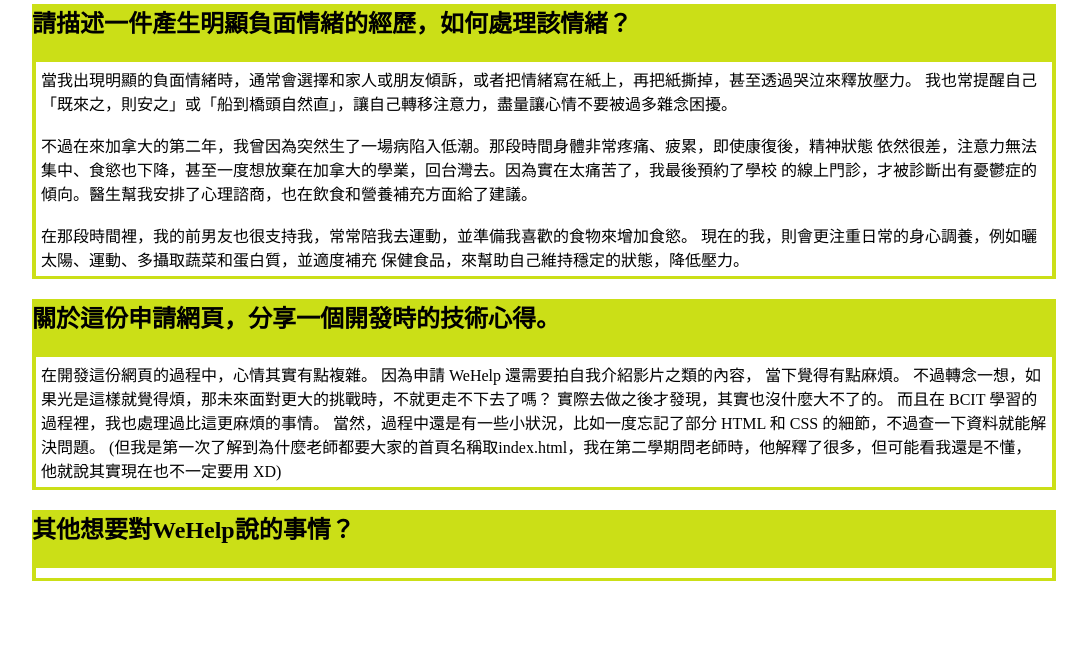
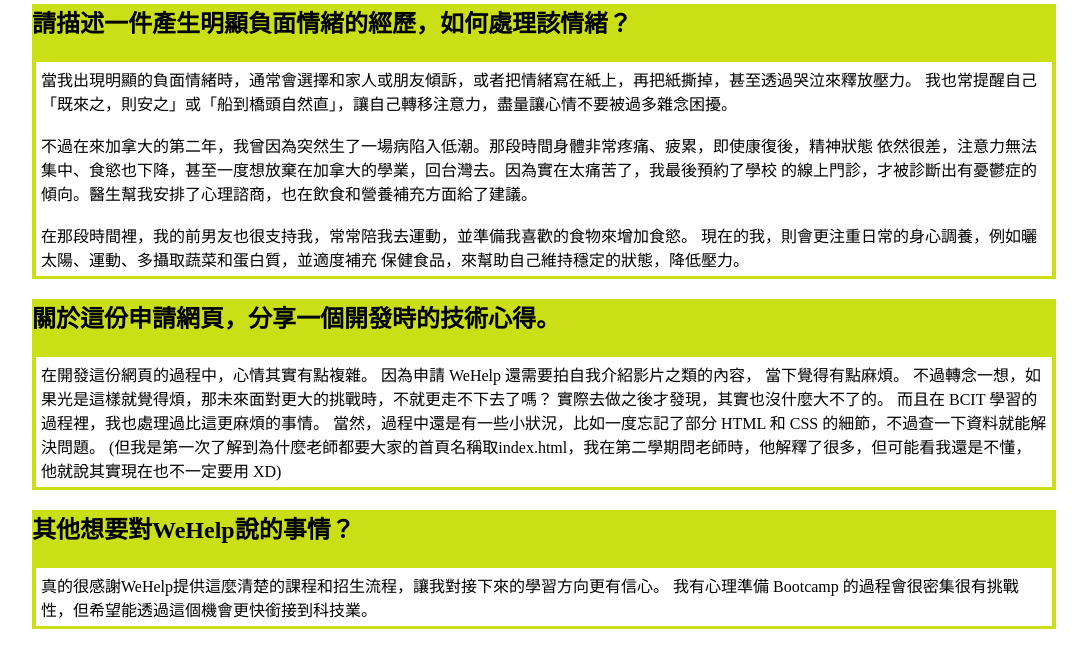
Before and after one commit to Linyushiuan/Linyushiuan.github.io, a plain HTML site: page 其他問題.html in a window 1280 px wide. Shown: the part 152-800 px from the top of the page, without its empty margins (96-1183 px from the left). Drawn offline with Linux system fonts and the light colour scheme.

Commit message:
Update 其他問題.html

```diff
--- a/其他問題.html
+++ b/其他問題.html
@@ -59,7 +59,8 @@
                     <section id="section_color">
                         <h2 class="middle">其他想要對WeHelp說的事情？</h2>
                         <p class="text">
-
+                          真的很感謝WeHelp提供這麼清楚的課程和招生流程，讓我對接下來的學習方向更有信心。
+                            我有心理準備 Bootcamp 的過程會很密集很有挑戰性，但希望能透過這個機會更快銜接到科技業。
                         </p>
                     </section>
                 </main>
@@ -70,4 +71,5 @@
         </div>
 
     </body>
+
 </html>
```
